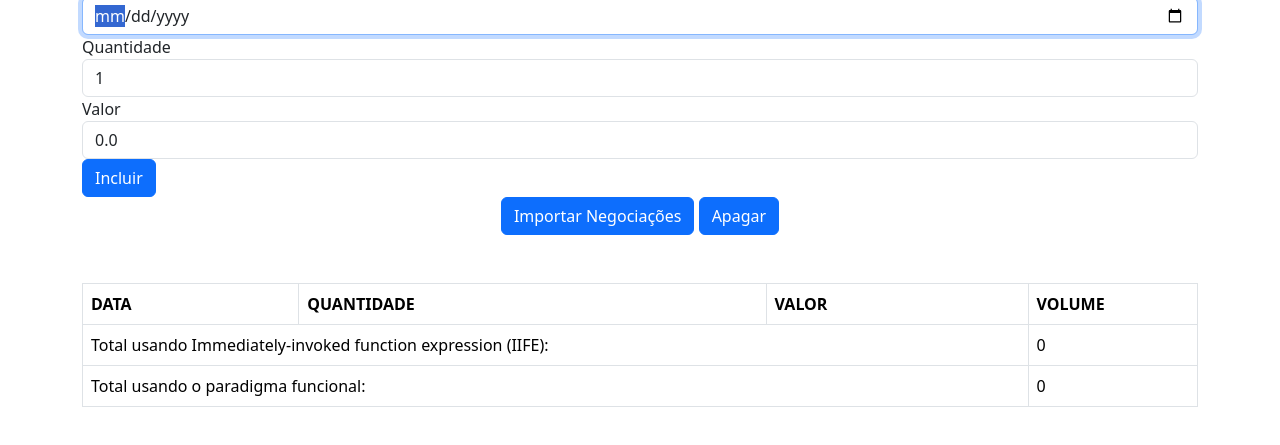
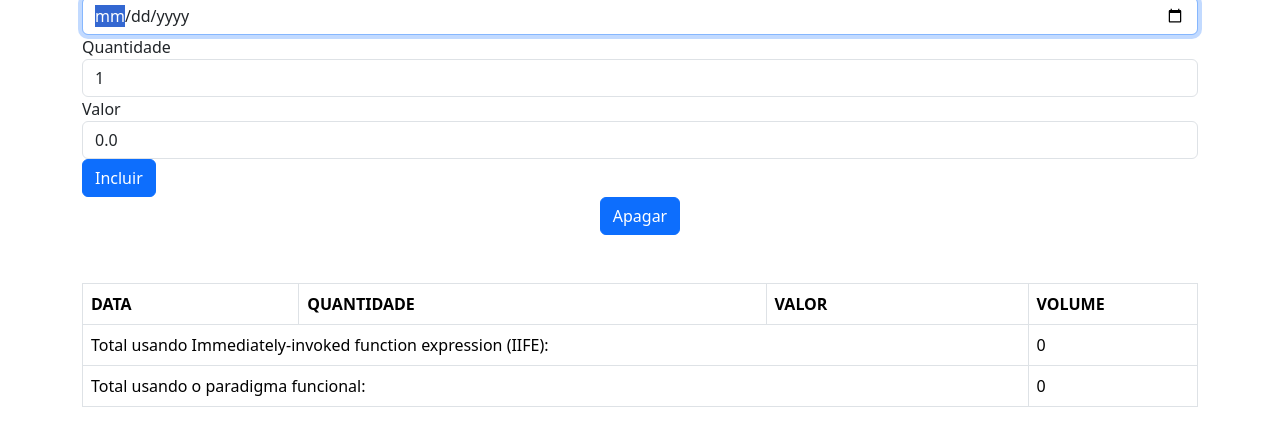
Before and after one commit to Frafaelrls/javascript-salvando-dados-localmente-com-Indexeddb, a plain HTML site: page aluraframe/client/index.html in a window 1280 px wide. Shown: the part 91-536 px from the top of the page. Drawn offline with nearby package versions, Linux system fonts and the light colour scheme.

Commit message:
removendo o botao de importacao de negociacaoes

```diff
--- a/aluraframe/client/index.html
+++ b/aluraframe/client/index.html
@@ -39,9 +39,6 @@
     </form>
 
     <div class="text-center">
-        <button onclick="negociacaoController.importaNegociacoes()" class="btn btn-primary text-center" type="button">
-            Importar Negociações
-        </button>
         <button onclick="negociacaoController.apaga()" class="btn btn-primary text-center" type="button">
             Apagar
         </button>
```
